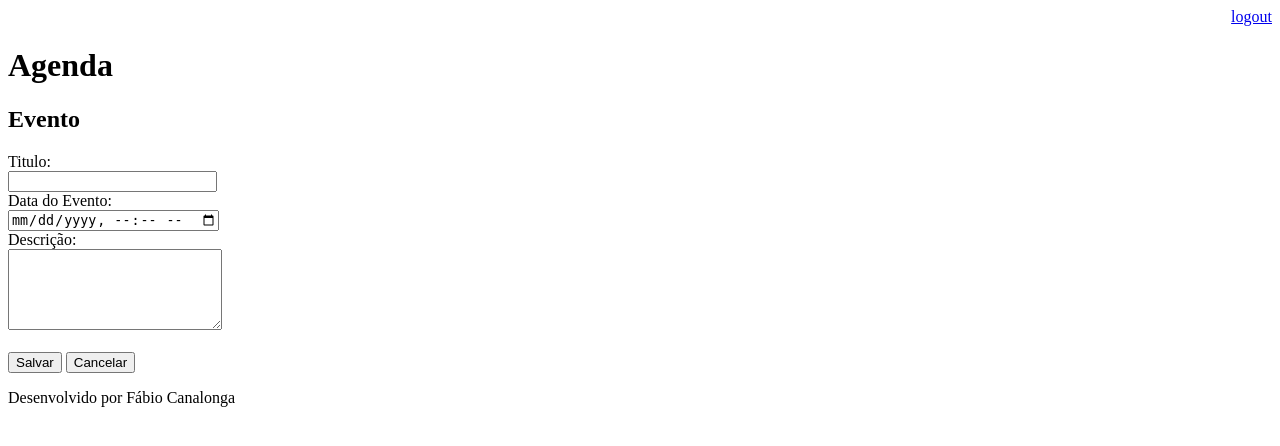
After one commit to fcflorentino/agenda, a Django app: page /agenda/evento/ in a window 1280 px wide. The commit adds this page. Shown: the top 446 px of the page. Run offline with Django 3.2, Linux system fonts and the light colour scheme; a user stored in the database is signed in.

Commit message:
Incluido template para inserção de eventos da agenda. Incluido o gitignore para ignorar os arquivos compilados

```diff
--- a/agenda/urls.py
+++ b/agenda/urls.py
@@ -21,7 +21,9 @@ from django.views.generic import RedirectView
 urlpatterns = [
     path('admin/', admin.site.urls),
     path('agenda/', views.lista_eventos),
-    #path('', views.index)
+    path('agenda/evento/', views.evento),
+    path('agenda/evento/submit', views.submit_evento),
+    #path('', views.index),
     path('', RedirectView.as_view(url='/agenda/')),
     path('login/', views.login_user),
     path('login/submit', views.submit_login),
--- a/core/views.py
+++ b/core/views.py
@@ -36,3 +36,22 @@ def lista_eventos(request):
     #evento = Evento.objects.all()
     dados = {'eventos':evento}
     return render(request, 'agenda.html', dados)
+
+
+@login_required(login_url='/login/')
+def evento(request):
+    return render(request, 'evento.html')
+
+
+@login_required(login_url='/login/')
+def submit_evento(request):
+    if request.POST:
+        titulo = request.POST.get('titulo')
+        data_evento = request.POST.get('data_evento')
+        descricao = request.POST.get('descricao')
+        usuario = request.user
+        Evento.objects.create(titulo=titulo,
+                              data_evento=data_evento,
+                              descricao=descricao,
+                              usuario=usuario)
+    return redirect('/')
--- a/templates/agenda.html
+++ b/templates/agenda.html
@@ -3,7 +3,9 @@
 
 {%  block content %}
    <h2>Agendamentos</h2>
-
+   <a href="evento/">
+        <button type="button">Novo Evento</button>
+    </a>
     <ul style="font-size: 18px">
         {% for evento in eventos %}
                 <li>{{ evento.titulo }} - {{ evento.get_data_evento }}</li>
--- /dev/null
+++ b/templates/evento.html
@@ -0,0 +1,25 @@
+{% extends "model-page.html" %}
+
+{% block content %}
+
+<h2>Evento</h2>
+<form action="submit" method="POST"> {% csrf_token %}
+    <label>Titulo:</label>
+        <br>
+        <input type="text" name="titulo" size="23">
+        <br>
+    <label>Data do Evento:</label>
+        <br>
+        <input type="datetime-local" name="data_evento">
+        <br>
+    <label>Descrição:</label>
+    <br>
+    <textarea name="descricao" rows="5" cols="24"></textarea>
+    <br><br>
+    <button type="submit">Salvar</button>
+    <a href="/">
+        <button type="button">Cancelar</button>
+    </a>
+</form>
+
+{% endblock %}
```
Also changed, not shown: db.sqlite3, 1 other file.
